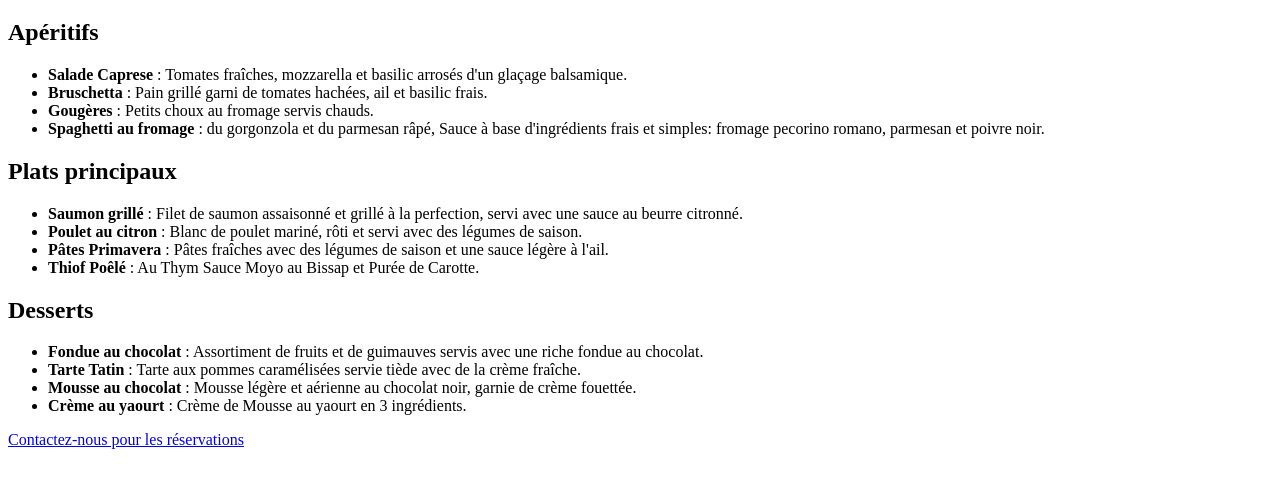
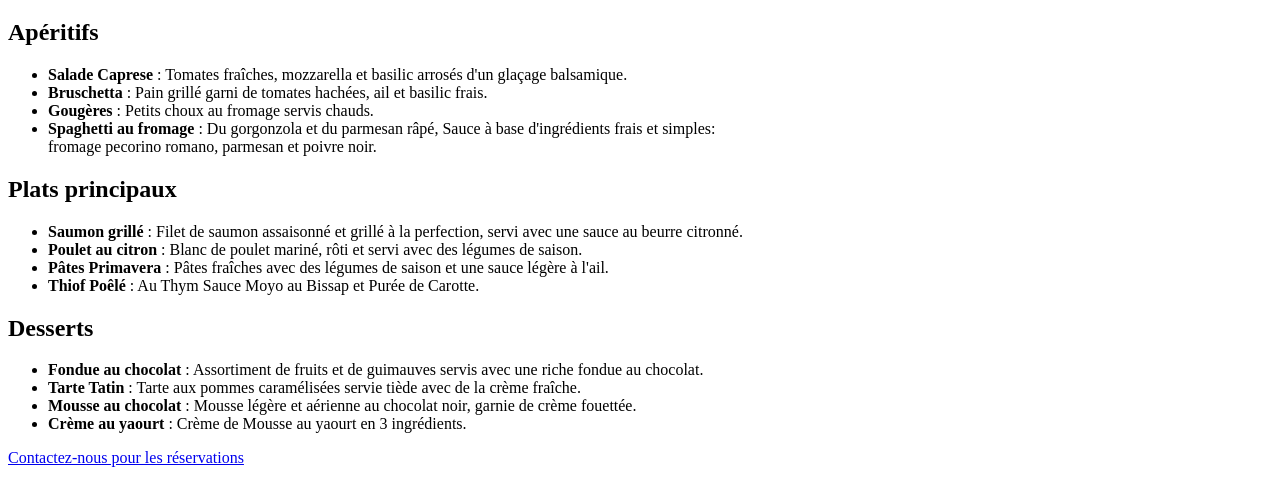
Before and after one commit to abathily/Projet-HTML-2, a plain HTML site: page index.html in a window 1280 px wide. Shown: the part 61-562 px from the top of the page. Drawn offline with Linux system fonts and the light colour scheme.

Commit message:
Mise a jour 2 du point de controle

```diff
--- a/index.html
+++ b/index.html
@@ -22,7 +22,7 @@
            <strong>Gougères</strong> : Petits choux au fromage servis chauds.
        </li>
        <li>
-        <strong>Spaghetti au fromage</strong> : du gorgonzola et du parmesan râpé, Sauce à base d'ingrédients frais et simples: fromage pecorino romano, parmesan et poivre noir.
+       <strong>Spaghetti au fromage</strong> : Du gorgonzola et du parmesan râpé, Sauce à base d'ingrédients frais et simples:<br> fromage pecorino romano, parmesan et poivre noir.
     </li>
    </ul>
 
```
